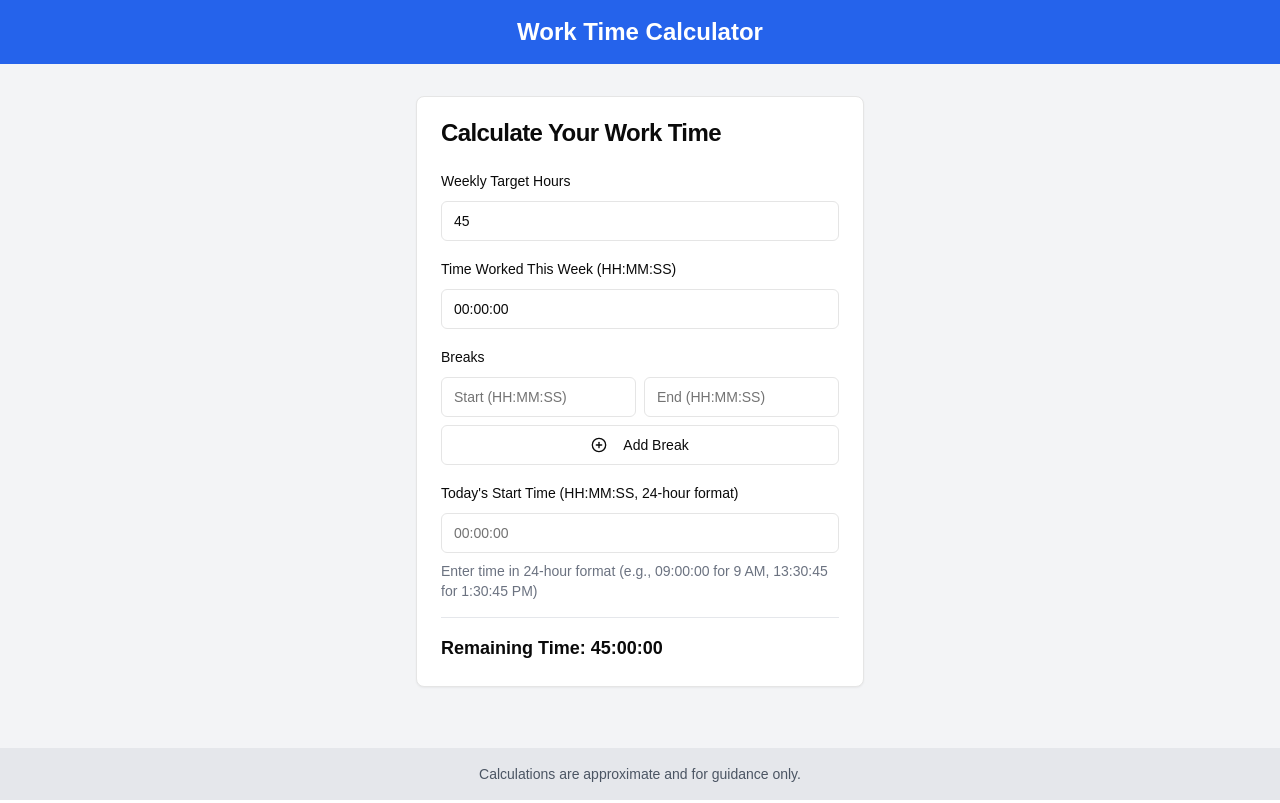
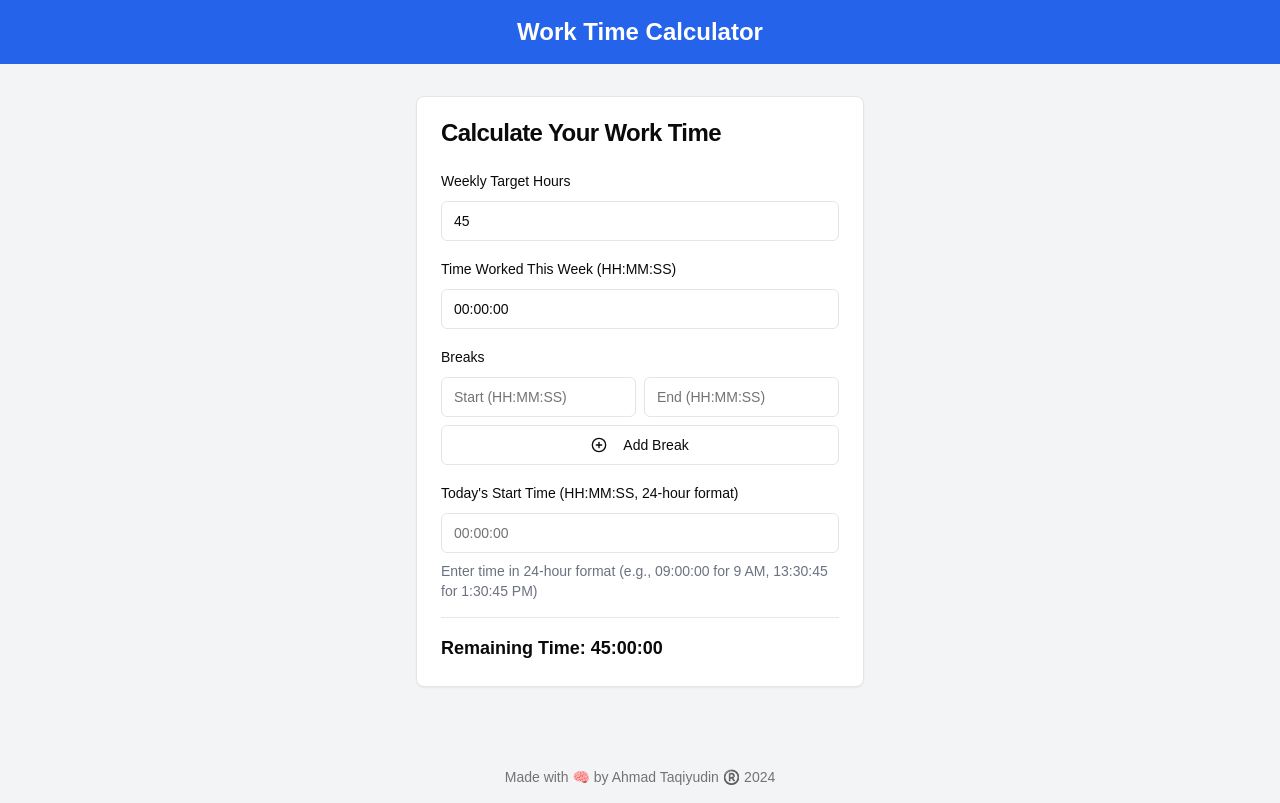
Before and after one commit to kuntaqi/work-time-calculator, a Next.js app: page / in a window 1280 px wide. Built offline with nearby package versions, Linux system fonts and the light colour scheme.

Commit message:
Add footer

```diff
--- a/app/page.tsx
+++ b/app/page.tsx
@@ -7,10 +7,11 @@ export default function Home() {
               <h1 className="text-2xl font-bold">Work Time Calculator</h1>
           </header>
           <div className="flex-grow container mx-auto px-4 py-8">
-        <WorkTimeCalculator />
+              <WorkTimeCalculator/>
           </div>
-      <footer className="bg-gray-200 text-center p-4 text-sm text-gray-600">
-        <p>Calculations are approximate and for guidance only.</p>
+          <footer className="mt-8 py-4 text-center text-sm text-muted-foreground">
+              Made with 🧠 by <a href="https://www.linkedin.com/in/taqiyudin/" target="_blank">Ahmad Taqiyudin</a> ®️
+              2024
           </footer>
       </main>
   )
```
Lines whose indentation alone changed are shown as unchanged.
